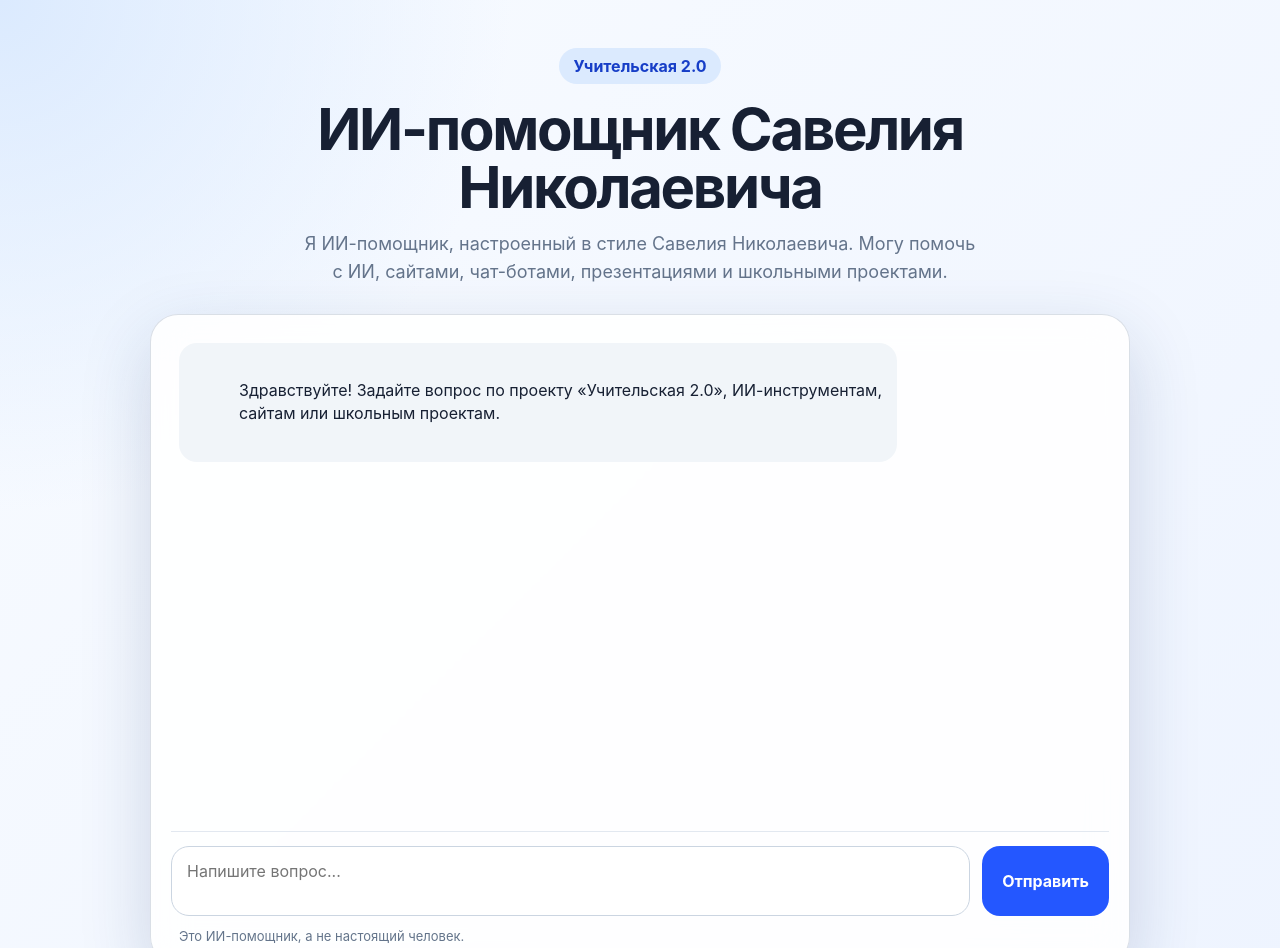
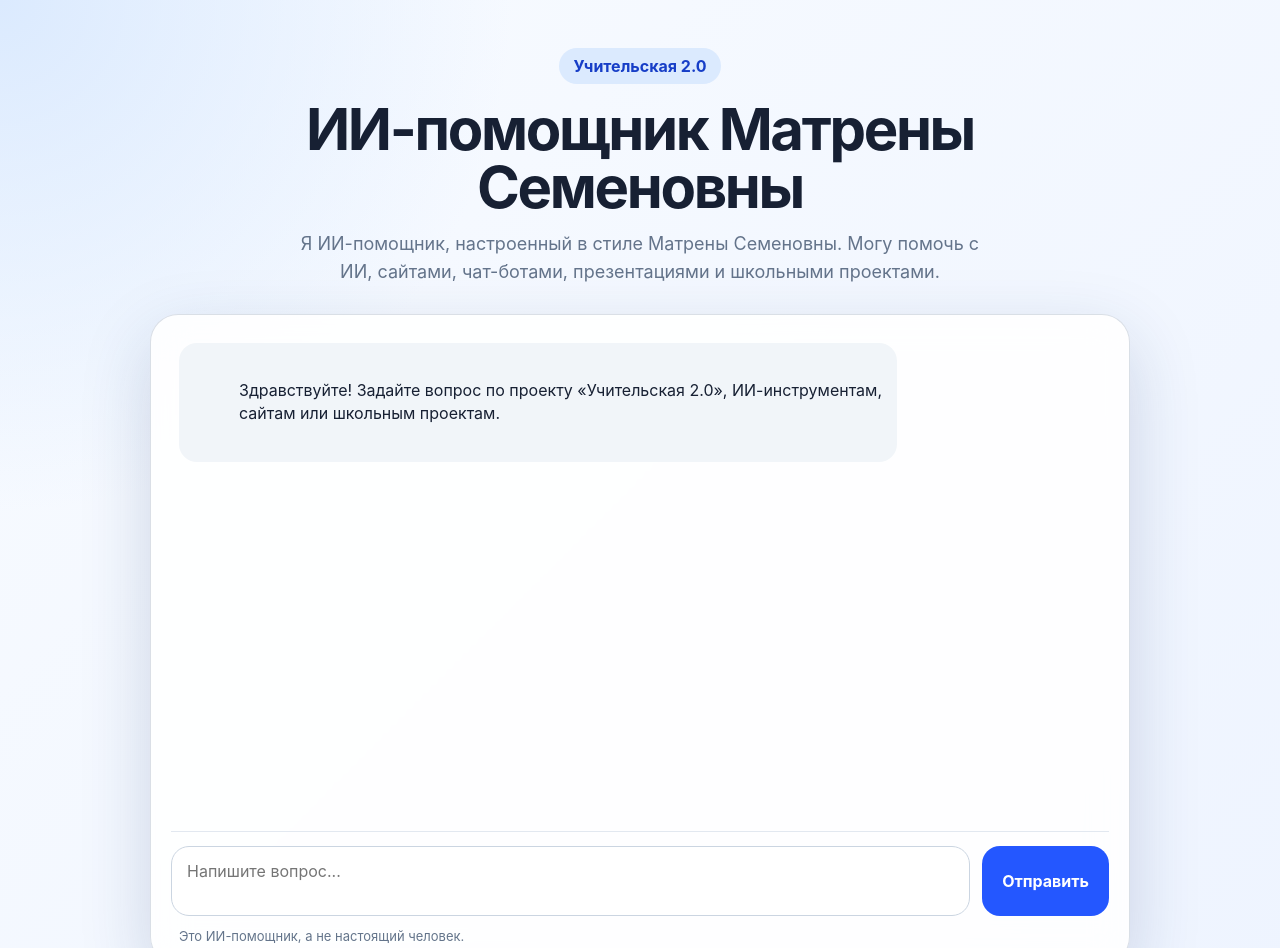
Before and after one commit to savka86/Nastavnikodarennux, a website: page public/index.html in a window 1280 px wide. Shown: the top 948 px of the page. Drawn offline with Linux system fonts and the light colour scheme.

Commit message:
Update index.html

```diff
--- a/public/index.html
+++ b/public/index.html
@@ -3,7 +3,7 @@
 <head>
   <meta charset="utf-8" />
   <meta name="viewport" content="width=device-width, initial-scale=1" />
-  <title>ИИ-помощник Савелия Николаевича</title>
+  <title>ИИ-помощник Матрены Семеновны</title>
   <meta name="description" content="Цифровой двойник на DeepSeek для проекта Учительская 2.0" />
   <link rel="stylesheet" href="/styles.css" />
 </head>
@@ -11,9 +11,9 @@
   <main class="page">
     <section class="hero">
       <div class="badge">Учительская 2.0</div>
-      <h1>ИИ-помощник Савелия Николаевича</h1>
+      <h1>ИИ-помощник Матрены Семеновны</h1>
       <p>
-        Я ИИ-помощник, настроенный в стиле Савелия Николаевича. Могу помочь с ИИ,
+        Я ИИ-помощник, настроенный в стиле Матрены Семеновны. Могу помочь с ИИ,
         сайтами, чат-ботами, презентациями и школьными проектами.
       </p>
     </section>
```
